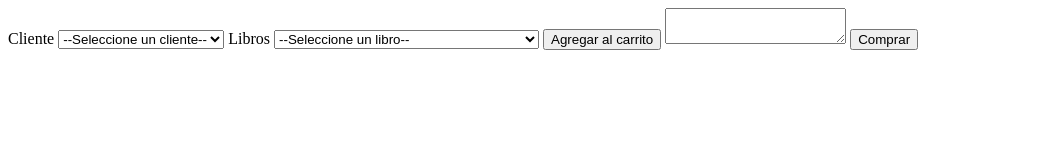
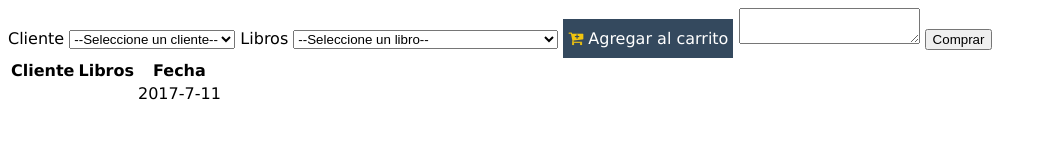
Before and after one commit to pabskun/compraLibros, a plain HTML site: page compraLibro.html in a window 1280 px wide. Both pictures are taken after a click on the button "Comprar". Shown: the whole page, without its empty margins (0-1047 px from the left). Drawn offline with Linux system fonts and the light colour scheme.

Commit message:
Funcionalidad de compra finalizada
Funcionalidad de compra finalizada, sin estilos

```diff
--- a/compraLibro.html
+++ b/compraLibro.html
@@ -3,6 +3,8 @@
   <head>
     <meta charset="utf-8">
     <title>Compra de libros</title>
+    <link rel="stylesheet" href="https://maxcdn.bootstrapcdn.com/font-awesome/4.7.0/css/font-awesome.min.css">
+    <link rel="stylesheet" href="css/compra.css">
   </head>
   <body>
     <form>
@@ -15,12 +17,24 @@
       <select id="sltLibros">
 
       </select>
-      <input type="button" value="Agregar al carrito" id="btnAgregarAlCarrito">
+      <a id="btnAgregarAlCarrito"> <span class="fa fa-cart-plus"></span>Agregar al carrito</a>
 
       <textarea id="txtLibrosEnCarrito"></textarea>
 
       <input type="button" value="Comprar" id ="btnComprar">
     </form>
+    <table id="tblCompras">
+      <thead>
+        <tr>
+          <th>Cliente</th>
+          <th>Libros</th>
+          <th>Fecha</th>
+        </tr>
+      </thead>
+      <tbody>
+
+      </tbody>
+    </table>
     <script src="js/logicaNegociosClientes.js"></script>
     <script src="js/logicaNegociosLibros.js"></script>
     <script src="js/logicaNegociosCompra.js"></script>
--- /dev/null
+++ b/css/compra.css
@@ -0,0 +1,17 @@
+body{
+  font-family: verdana;
+}
+#btnAgregarAlCarrito{
+  display: inline-block;
+  background: #34495e;
+  color: #fff;
+  padding: 10px 5px;
+}
+#btnAgregarAlCarrito span{
+  color:#f1c40f;
+  margin-right: 5px;
+}
+#btnAgregarAlCarrito:hover{
+  cursor: pointer;
+  background: #2980b9;
+}
--- a/js/logicaInterfazCompra.js
+++ b/js/logicaInterfazCompra.js
@@ -1,7 +1,10 @@
 document.querySelector('#btnAgregarAlCarrito').addEventListener('click', agregarLibroAlCarrito);
+document.querySelector('#btnComprar').addEventListener('click', realizarCompra);
 var selectLibros = document.querySelector('#sltLibros');
+var aListaLibrosAComprar = [];
 llenarClientes();
 llenarLibros();
+llenarTablaCompras();
 
 function llenarClientes(){
   //Se llama a la función obtenerClientes que se encuentra dentro de la logicaClientes
@@ -69,6 +72,35 @@ function agregarLibroAlCarrito(){
   var libroSeleccionado = obtenerLibroPorIsbn(sIsbnLibroSeleccionado);
   var sNombreLibroSeleccionado = libroSeleccionado[1];
 
-  document.querySelector('#txtLibrosEnCarrito').value += sIsbnLibroSeleccionado + ' ' + sNombreLibroSeleccionado;
+  document.querySelector('#txtLibrosEnCarrito').value += sIsbnLibroSeleccionado + ' ' + sNombreLibroSeleccionado +'\n'; // '\n' deja un salto de linea
+  aListaLibrosAComprar.push(libroSeleccionado);
 
 }
+function realizarCompra(){
+  var selectClientes = document.querySelector('#sltClientes');
+  var idCliente = selectClientes.value;
+
+  procesarCompra(idCliente,aListaLibrosAComprar);
+  llenarTablaCompras();
+}
+function llenarTablaCompras(){
+  var listaCompras = obtenerListaCompras();
+  var tbody = document.querySelector('#tblCompras tbody');
+  tbody.innerHTML = '';
+
+  for(var i = 0; i < listaCompras.length;i++){
+    var fila = tbody.insertRow(i);
+    var celdaCliente = fila.insertCell();
+    var celdaLibros = fila.insertCell();
+    var celdaFecha = fila.insertCell();
+
+    var listaLibrosComprados = listaCompras[i][1];
+    celdaCliente.innerHTML = listaCompras[i][0];
+
+    for (var j = 0; j < listaLibrosComprados.length; j++) {
+      celdaLibros.innerHTML += listaLibrosComprados[j][1] + ',';
+    }
+
+    celdaFecha.innerHTML = listaCompras[i][2];
+  }
+}
--- a/js/logicaNegociosCompra.js
+++ b/js/logicaNegociosCompra.js
@@ -0,0 +1,18 @@
+function obtenerListaCompras(){
+  var listaCompras = JSON.parse(localStorage.getItem('listaComprasLS'));
+  if(listaCompras == null){
+    listaCompras=[];
+  }
+  return listaCompras;
+}
+
+function procesarCompra(pidCliente, plistaLibros){
+  var aListaCompras = obtenerListaCompras();
+  var aCompraActual =[];
+  var dFechaActual = new Date();
+  var dFechaConFormato = dFechaActual.getFullYear()+'-'+ dFechaActual.getMonth() + '-'+ dFechaActual.getDate();
+
+  aCompraActual.push(pidCliente,plistaLibros,dFechaConFormato);
+  aListaCompras.push(aCompraActual);
+  localStorage.setItem('listaComprasLS', JSON.stringify(aListaCompras) )
+}
```
